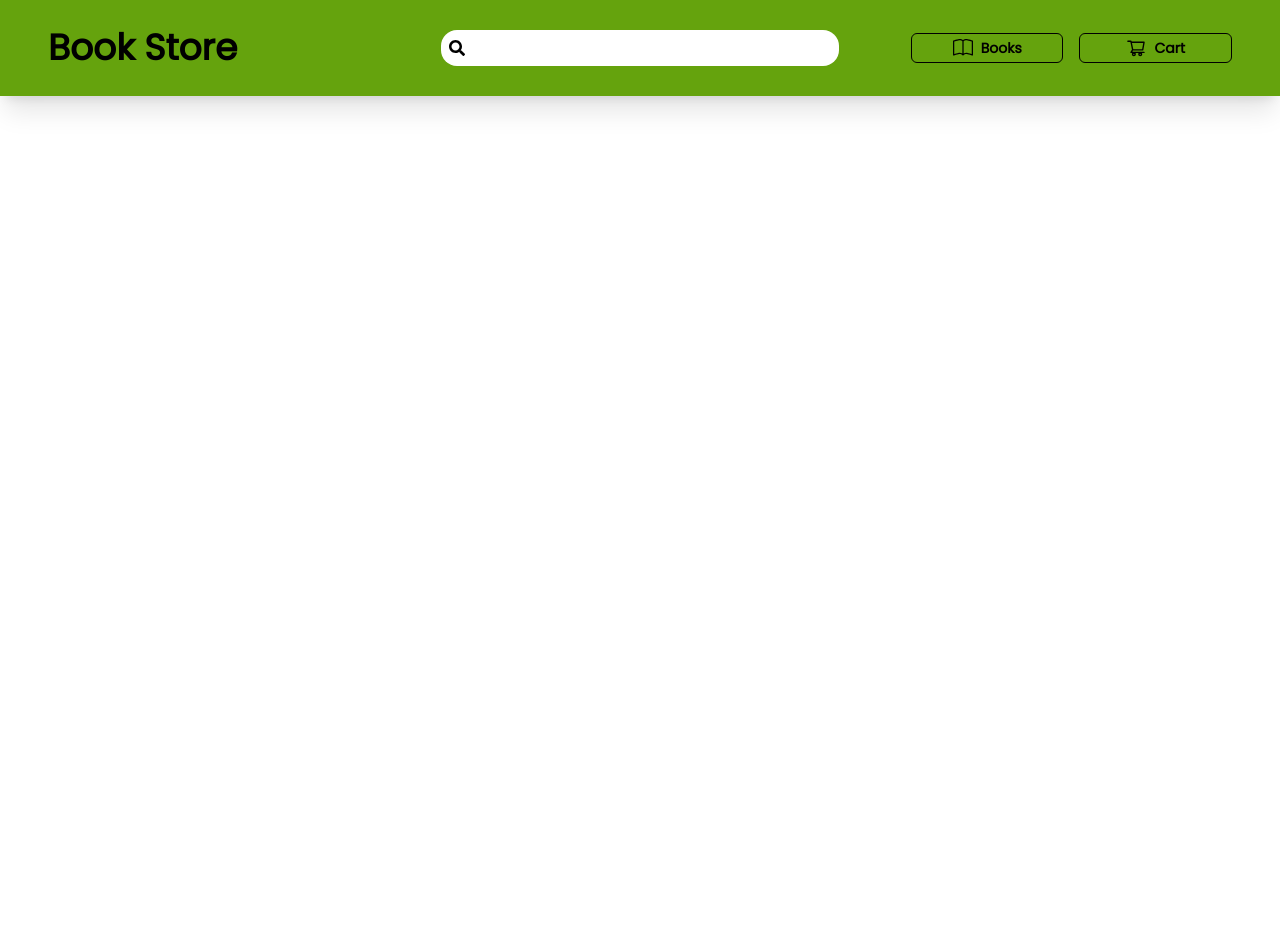
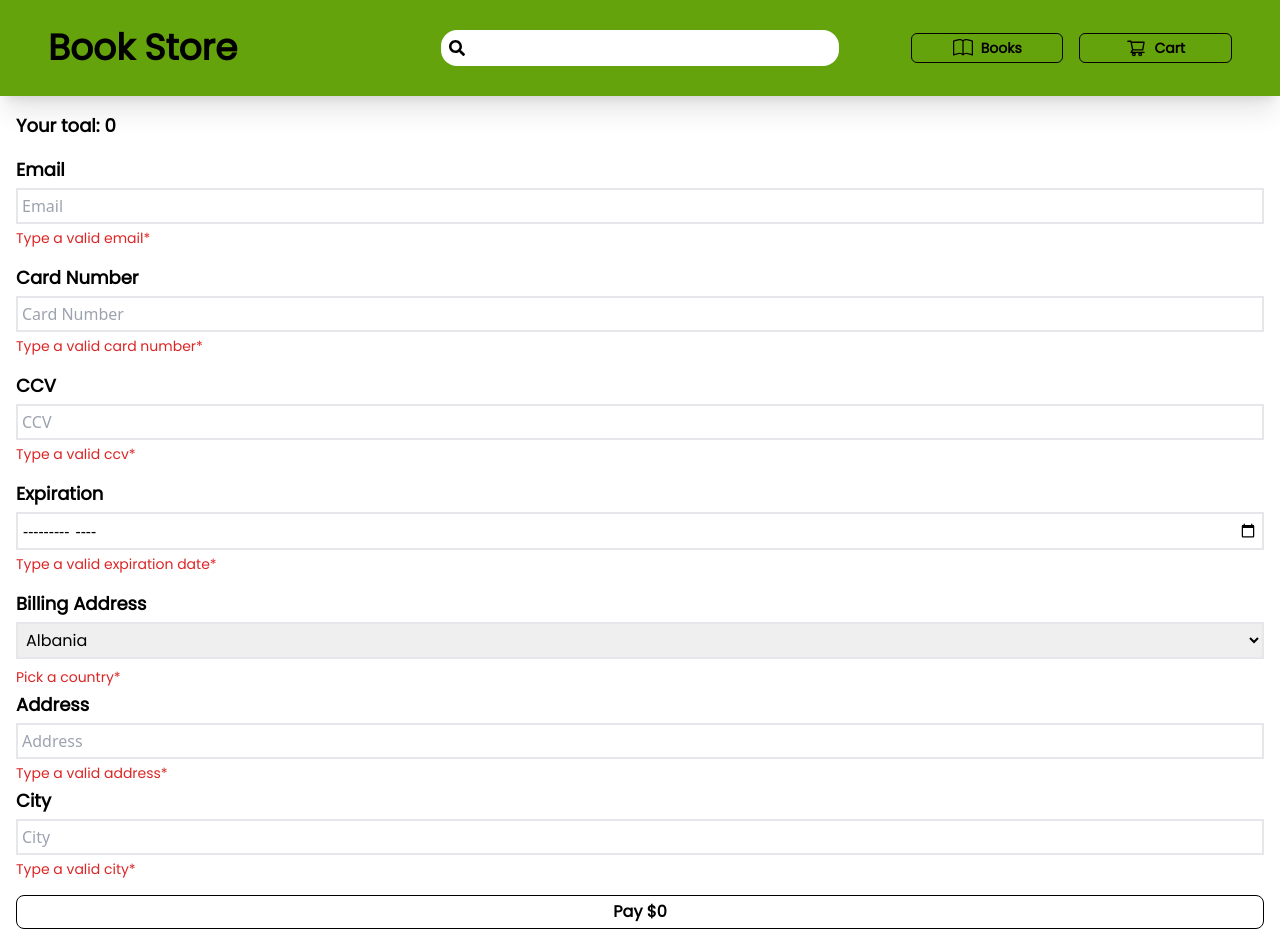
Before and after one commit to Martin853/Book-Store, a React (Vite) app: page /checkout in a window 1280 px wide. Before the commit the page ends 800 px from the top, so only its background shows below. Built offline with nearby package versions, Linux system fonts and the light colour scheme.

Commit message:
Finished form validation

```diff
--- a/src/App.jsx
+++ b/src/App.jsx
@@ -3,6 +3,8 @@ import { Navbar } from './components/Navbar';
 import { Route, Routes } from 'react-router-dom';
 import { Books } from './pages/Books';
 import { Cart } from './pages/Cart';
+import { Checkout } from './pages/Checkout';
+import { Success } from './pages/Success';
 
 export const App = () => {
   return (
@@ -11,6 +13,8 @@ export const App = () => {
       <Routes>
         <Route path="/" element={<Books />} />
         <Route path="cart" element={<Cart />} />
+        <Route path="checkout" element={<Checkout />} />
+        <Route path="success" element={<Success />} />
       </Routes>
     </div>
   );
--- a/src/components/Cart/Total.jsx
+++ b/src/components/Cart/Total.jsx
@@ -21,6 +21,7 @@ export const Total = () => {
         Total {totalCalculator()}
       </h1>
       <Link
+        to={'/checkout'}
         className="font-poppins font-semibold p-1 text-base bg-transparent hover:text-white hover:bg-black
         ] border border-black rounded-lg cart-button flex justify-center items-center gap-2  transition-all duration-100 ease-linear"
       >
--- /dev/null
+++ b/src/pages/Checkout.jsx
@@ -0,0 +1,311 @@
+import React, { useState } from 'react';
+import { useSelector } from 'react-redux';
+import { Link } from 'react-router-dom';
+
+export const Checkout = () => {
+  const { cart } = useSelector((state) => state.shoppingCart);
+
+  const totalCalculator = () => {
+    let sum = 0;
+
+    for (let i = 0; i < cart.length; i++) {
+      sum += cart[i].price * cart[i].quantity;
+    }
+
+    return sum;
+  };
+
+  ////////////////////////////////////////////////////////////////////////
+
+  // Email
+
+  const [email, setEmail] = useState('');
+
+  const handleEmailChange = (event) => {
+    const value = event.target.value;
+    setEmail(value);
+  };
+
+  const validateEmail = (email) => {
+    const emailRegex = /^[^\s@]+@[^\s@]+\.[^\s@]+$/;
+    return emailRegex.test(email);
+  };
+
+  ///////////////////////////////////////////////////////////////////////
+
+  // Card Number
+
+  const [cardNumber, setCardNumber] = useState('');
+
+  const handleCardNumberChange = (event) => {
+    const value = event.target.value;
+    setCardNumber(value);
+  };
+
+  const validateCardNumber = (cardNumber) => {
+    const creditCardRegex =
+      /^(?:4[0-9]{12}(?:[0-9]{3})?|5[1-5][0-9]{14}|6(?:011|5[0-9][0-9])[0-9]{12}|3[47][0-9]{13}|3(?:0[0-5]|[68][0-9])[0-9]{11}|(?:2131|1800|35\d{3})\d{11})$/;
+    return creditCardRegex.test(cardNumber);
+  };
+
+  ///////////////////////////////////////////////////////////////////////
+
+  // CVV
+
+  const [cvv, setCVV] = useState('');
+
+  const handleCVVChange = (event) => {
+    const value = event.target.value;
+    setCVV(value);
+  };
+
+  const validateCVV = (cvv) => {
+    const cvvRegex = /^[0-9]{3}$/;
+    return cvvRegex.test(cvv);
+  };
+
+  ///////////////////////////////////////////////////////////////////////
+
+  // Expiration
+
+  const [expiration, setExpiration] = useState('');
+
+  const handleExpirationChange = (event) => {
+    const value = event.target.value;
+    setExpiration(value);
+  };
+
+  const validateExpiration = (expiration) => {
+    const monthRegex = /^(20[2-4][3-9]|2050)-(0[1-9]|1[0-2])$/;
+    return monthRegex.test(expiration);
+  };
+
+  ///////////////////////////////////////////////////////////////////////
+
+  // Address
+
+  const [address, setAddress] = useState('');
+
+  const handleAddressChange = (event) => {
+    const value = event.target.value;
+    setAddress(value);
+  };
+
+  const validateAddess = (address) => {
+    const addressRegex = /^.{3,}$/;
+    return addressRegex.test(address);
+  };
+
+  ///////////////////////////////////////////////////////////////////////
+
+  // City
+
+  const [city, setCity] = useState('');
+
+  const handleCityChange = (event) => {
+    const value = event.target.value;
+    setCity(value);
+  };
+
+  const validateCity = (city) => {
+    const cityRegex = /^[A-Za-z]{2,}$/;
+    return cityRegex.test(city);
+  };
+
+  ///////////////////////////////////////////////////////////////////////
+
+  // Billing Address
+
+  const [billingAddress, setBillingAddress] = useState('');
+
+  const handleBillingAddressChange = (event) => {
+    const value = event.target.value;
+    setBillingAddress(value);
+  };
+
+  const validateBillingAddress = (billingAddress) => {
+    return ['Albania', 'USA', 'Germany', 'Italy'].includes(billingAddress);
+  };
+
+  ///////////////////////////////////////////////////////////////////////
+
+  const handleSubmit = () => {
+    if (!validateEmail(email)) {
+      return;
+    }
+
+    if (!validateCardNumber(cardNumber)) {
+      return;
+    }
+
+    if (!validateCVV(cvv)) {
+      return;
+    }
+
+    if (!validateExpiration(expiration)) {
+      return;
+    }
+
+    if (!validateBillingAddress(billingAddress)) {
+      return;
+    }
+
+    if (!validateAddess(address)) {
+      return;
+    }
+
+    if (!validateCity(city)) {
+      return;
+    }
+
+    window.location.href = '/success';
+  };
+
+  ///////////////////////////////////////////////////////////////////////
+
+  return (
+    <div className="w-full min-h-full p-4 mx-auto flex flex-col gap-4">
+      <h1 className="font-poppins font-bold text-lg">
+        Your toal: {totalCalculator()}
+      </h1>
+      <div className="flex flex-col gap-1">
+        <label className="font-poppins font-semibold text-lg" htmlFor="email">
+          Email
+        </label>
+        <input
+          onChange={handleEmailChange}
+          id="email"
+          type="email"
+          placeholder="Email"
+          className="outline-none border-2 p-1"
+        />
+        {!validateEmail(email) && (
+          <span className="clear-none font-poppins text-sm text-red-600">
+            Type a valid email*
+          </span>
+        )}
+      </div>
+      <div className="flex flex-col gap-1">
+        <label className="font-poppins font-semibold text-lg" htmlFor="card">
+          Card Number
+        </label>
+        <input
+          onChange={handleCardNumberChange}
+          id="card"
+          type="number"
+          placeholder="Card Number"
+          className="outline-none border-2 p-1"
+        />
+        {!validateCardNumber(cardNumber) && (
+          <span className=" clear-none font-poppins text-sm text-red-600">
+            Type a valid card number*
+          </span>
+        )}
+      </div>
+      <div className="flex flex-col gap-1">
+        <label className="font-poppins font-semibold text-lg" htmlFor="ccv">
+          CCV
+        </label>
+        <input
+          onChange={handleCVVChange}
+          id="ccv"
+          type="number"
+          placeholder="CCV"
+          className="outline-none border-2 p-1"
+        />
+        {!validateCVV(cvv) && (
+          <span className=" clear-none font-poppins text-sm text-red-600">
+            Type a valid ccv*
+          </span>
+        )}
+      </div>
+      <div className="flex flex-col gap-1">
+        <label
+          className="font-poppins font-semibold text-lg"
+          htmlFor="expiration"
+        >
+          Expiration
+        </label>
+        <input
+          onChange={handleExpirationChange}
+          id="expiration"
+          type="month"
+          placeholder="Expiration"
+          className="outline-none border-2 p-1"
+        />
+        {!validateExpiration(expiration) && (
+          <span className=" clear-none font-poppins text-sm text-red-600">
+            Type a valid expiration date*
+          </span>
+        )}
+      </div>
+      <div className="flex flex-col gap-1">
+        <label className="font-poppins font-semibold text-lg">
+          Billing Address
+        </label>
+
+        <div className="flex flex-col gap-2">
+          <select
+            onChange={handleBillingAddressChange}
+            name="Country"
+            className="font-poppins outline-none border-2 p-1"
+          >
+            <option className="font-poppins">Albania</option>
+            <option className="font-poppins">USA</option>
+            <option className="font-poppins">Italy</option>
+            <option className="font-poppins">Germany</option>
+          </select>
+          {!validateBillingAddress(billingAddress) && (
+            <span className=" clear-none font-poppins text-sm text-red-600">
+              Pick a country*
+            </span>
+          )}
+        </div>
+        <div className="flex flex-col gap-1">
+          <label
+            className="font-poppins font-semibold text-lg"
+            htmlFor="address"
+          >
+            Address
+          </label>
+          <input
+            onChange={handleAddressChange}
+            id="address"
+            type="text"
+            placeholder="Address"
+            className="outline-none border-2 p-1"
+          />
+          {!validateAddess(address) && (
+            <span className=" clear-none font-poppins text-sm text-red-600">
+              Type a valid address*
+            </span>
+          )}
+        </div>
+        <div className="flex flex-col gap-1">
+          <label className="font-poppins font-semibold text-lg" htmlFor="city">
+            City
+          </label>
+          <input
+            onChange={handleCityChange}
+            id="city"
+            type="text"
+            placeholder="City"
+            className="outline-none border-2 p-1"
+          />
+          {!validateCity(city) && (
+            <span className="clear-none font-poppins text-sm text-red-600">
+              Type a valid city*
+            </span>
+          )}
+        </div>
+      </div>
+      <button
+        onClick={handleSubmit}
+        className="font-poppins font-semibold p-1 text-base bg-transparent hover:text-white hover:bg-black
+        ] border border-black rounded-lg cart-button flex justify-center items-center gap-2  transition-all duration-100 ease-linear"
+      >
+        Pay ${totalCalculator()}
+      </button>
+    </div>
+  );
+};
--- /dev/null
+++ b/src/pages/Success.jsx
@@ -0,0 +1,13 @@
+import React from 'react';
+import { AiFillCheckCircle } from 'react-icons/ai';
+
+export const Success = () => {
+  return (
+    <div className="w-full h-full px-2 mx-auto flex flex-col justify-center items-center gap-4">
+      <h1 className="font-poppins font-bold text-2xl text-center">
+        Your payment was successful
+      </h1>
+      <AiFillCheckCircle size={85} color="green" />
+    </div>
+  );
+};
```
